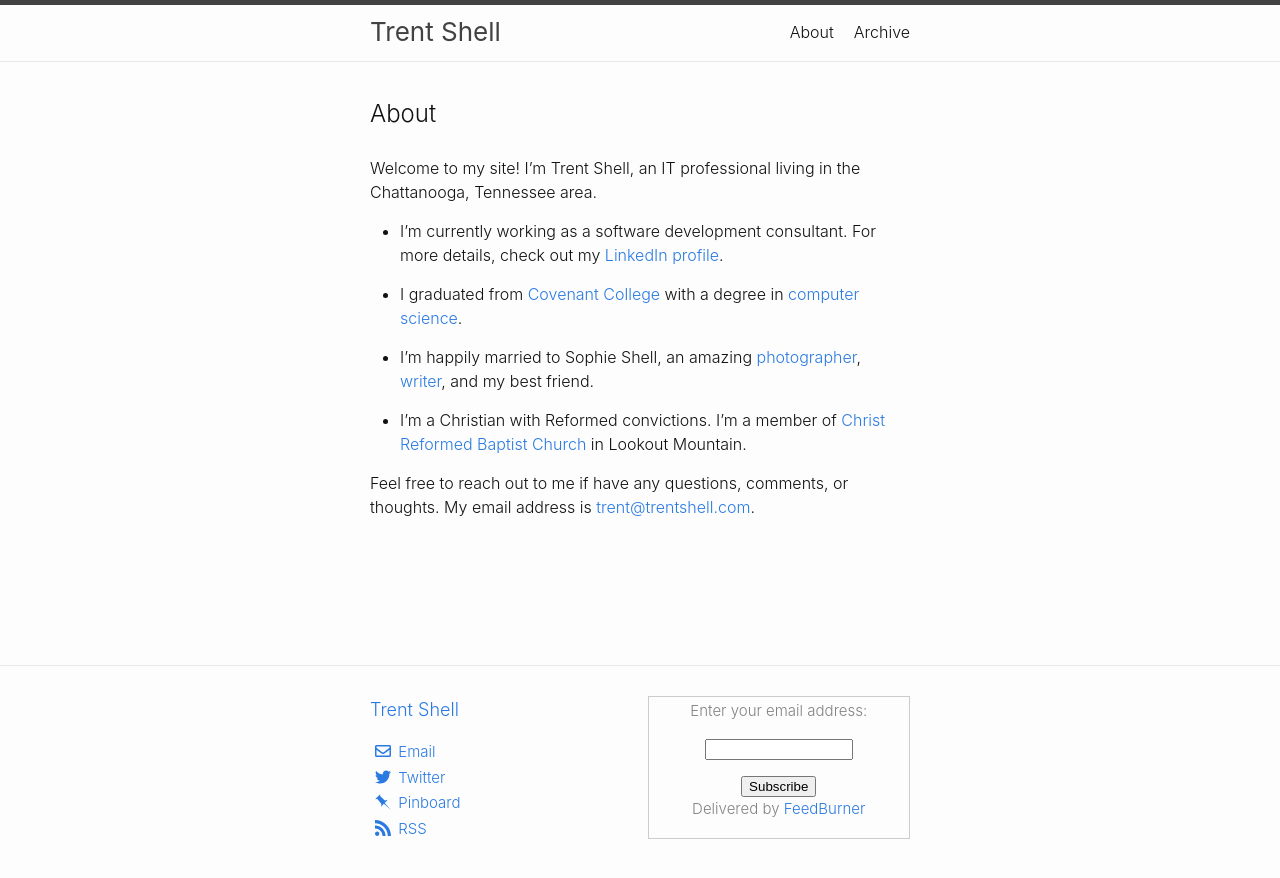
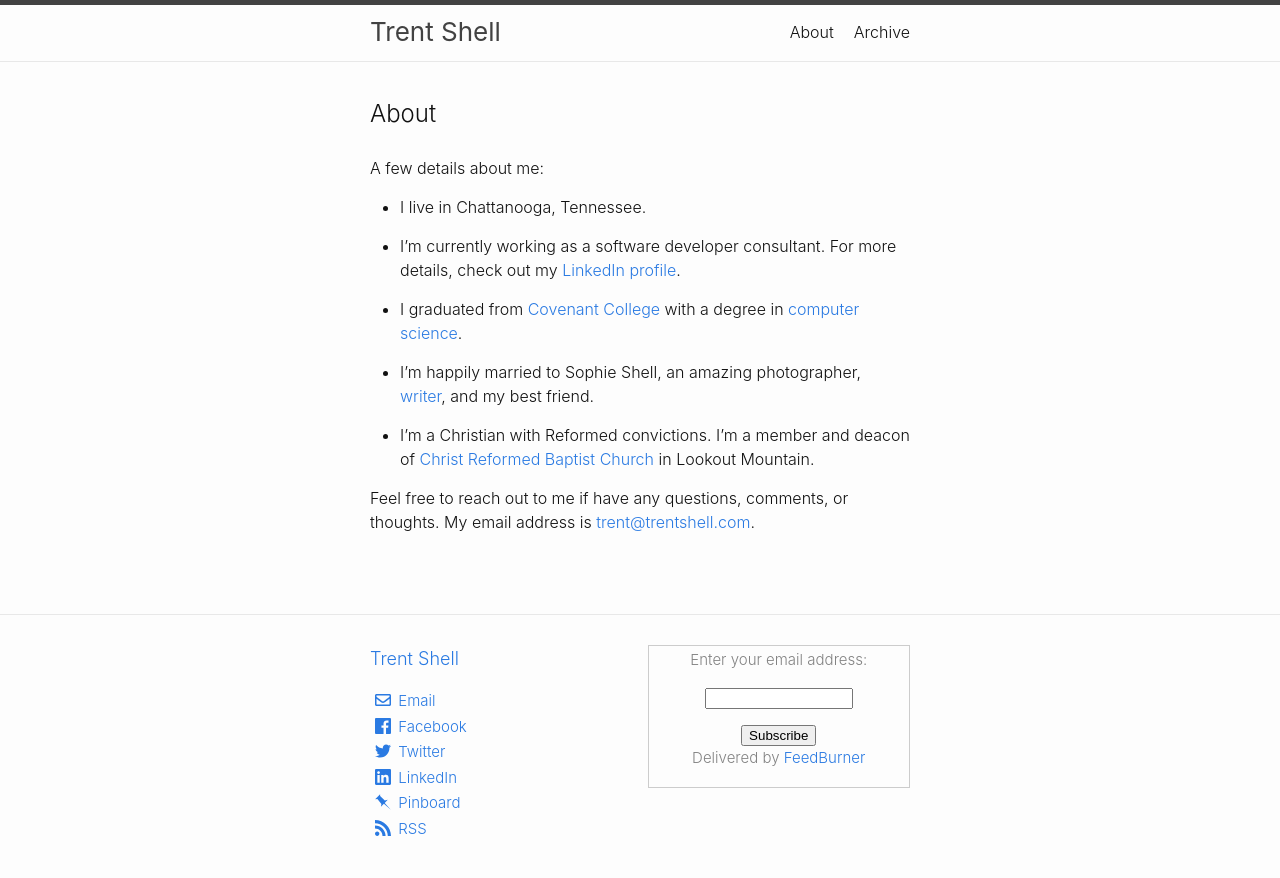
Before and after one commit to trentshell/trentshell.github.io-old, a Jekyll site: the page built from about.md, in a window 1280 px wide. Shown: the top 878 px of the page. Built offline with Jekyll 4.4.1, drawn with Linux system fonts in a browser that asks for light colours.

Commit message:
About updates

```diff
--- a/_config.yml
+++ b/_config.yml
@@ -20,8 +20,9 @@ baseurl: "" # the subpath of your site, e.g. /blog
 url: "https://trentshell.com" # the base hostname & protocol for your site, e.g. http://example.com
 twitter_username: _TrentShell
 pinboard_username: tshell
+facebook_username: mr.tshell
+linkedin_username: tshell
 rss: RSS
-google_analytics: UA-148956665-1
 
 # Build settings
 markdown: kramdown
--- a/_includes/footer.html
+++ b/_includes/footer.html
@@ -15,10 +15,11 @@
             {%- if site.email -%}
             <li><a class="u-email" href="mailto:{{ site.email }}"><svg class="svg-icon"><use xlink:href="{{ '/assets/minima-social-icons.svg#email' | relative_url }}"></use></svg> <span>Email</span></a></li>
             {%- endif -%}
-			{%- if site.twitter_username -%}<li><a href="https://www.twitter.com/{{ site.twitter_username| cgi_escape | escape }}"><svg class="svg-icon"><use xlink:href="{{ '/assets/minima-social-icons.svg#twitter' | relative_url }}"></use></svg> <span class="username">Twitter</span></a></li>{%- endif -%}
-			{%- if site.pinboard_username -%}<li><a href="https://pinboard.in/u:{{ site.pinboard_username| cgi_escape | escape }}"><svg class="svg-icon"><use xlink:href="{{ '/assets/minima-social-icons.svg#pinboard' | relative_url }}"></use></svg> <span class="username">Pinboard</span></a></li>{%- endif -%}
-		    {%- if site.rss -%}<li><a href="{{ 'feed.xml' | relative_url }}"><svg class="svg-icon"><use xlink:href="{{ '/assets/minima-social-icons.svg#rss' | relative_url }}"></use></svg> <span>RSS</span></a></li>{%- endif -%}
-
+					{%- if site.facebook_username -%}<li><a href="https://www.facebook.com/{{ site.facebook_username| cgi_escape | escape }}"><svg class="svg-icon"><use xlink:href="{{ '/assets/minima-social-icons.svg#facebook' | relative_url }}"></use></svg> <span class="username">Facebook</span></a></li>{%- endif -%}
+					{%- if site.twitter_username -%}<li><a href="https://www.twitter.com/{{ site.twitter_username| cgi_escape | escape }}"><svg class="svg-icon"><use xlink:href="{{ '/assets/minima-social-icons.svg#twitter' | relative_url }}"></use></svg> <span class="username">Twitter</span></a></li>{%- endif -%}
+					{%- if site.linkedin_username -%}<li><a href="https://www.linkedin.com/in/{{ site.linkedin_username| cgi_escape | escape }}"><svg class="svg-icon"><use xlink:href="{{ '/assets/minima-social-icons.svg#linkedin' | relative_url }}"></use></svg> <span class="username">LinkedIn</span></a></li>{%- endif -%}
+					{%- if site.pinboard_username -%}<li><a href="https://pinboard.in/u:{{ site.pinboard_username| cgi_escape | escape }}"><svg class="svg-icon"><use xlink:href="{{ '/assets/minima-social-icons.svg#pinboard' | relative_url }}"></use></svg> <span class="username">Pinboard</span></a></li>{%- endif -%}
+					{%- if site.rss -%}<li><a href="{{ 'feed.xml' | relative_url }}"><svg class="svg-icon"><use xlink:href="{{ '/assets/minima-social-icons.svg#rss' | relative_url }}"></use></svg> <span>RSS</span></a></li>{%- endif -%}
         </ul>
       </div>
 
--- a/about.md
+++ b/about.md
@@ -4,15 +4,15 @@ title: About
 permalink: /about/
 ---
 
-Welcome to my site!
-I'm Trent Shell, an IT professional living in the Chattanooga, Tennessee area.
+A few details about me:
+- I live in Chattanooga, Tennessee.
 
-- I'm currently working as a software development consultant. For more details, check out my [LinkedIn profile](https://linkedin.com/in/tshell).
+- I'm currently working as a software developer consultant. For more details, check out my [LinkedIn profile](https://linkedin.com/in/tshell).
 
 - I graduated from [Covenant College](https://covenant.edu) with a degree in [computer science](https://covenant.edu/academics/undergrad/cs).
 
-- I'm happily married to Sophie Shell, an amazing [photographer](https://sophiashellphotography.com), [writer](https://sophiashell.wordpress.com), and my best friend.
+- I'm happily married to Sophie Shell, an amazing photographer, [writer](https://sophiashell.wordpress.com), and my best friend.
 
-- I'm a Christian with Reformed convictions. I'm a member of [Christ Reformed Baptist Church](https://crbchattanooga.org) in Lookout Mountain.
+- I'm a Christian with Reformed convictions. I'm a member and deacon of [Christ Reformed Baptist Church](https://crbchattanooga.org) in Lookout Mountain.
 
 Feel free to reach out to me if have any questions, comments, or thoughts. My email address is [trent@trentshell.com](mailto:trent@trentshell.com).
```
